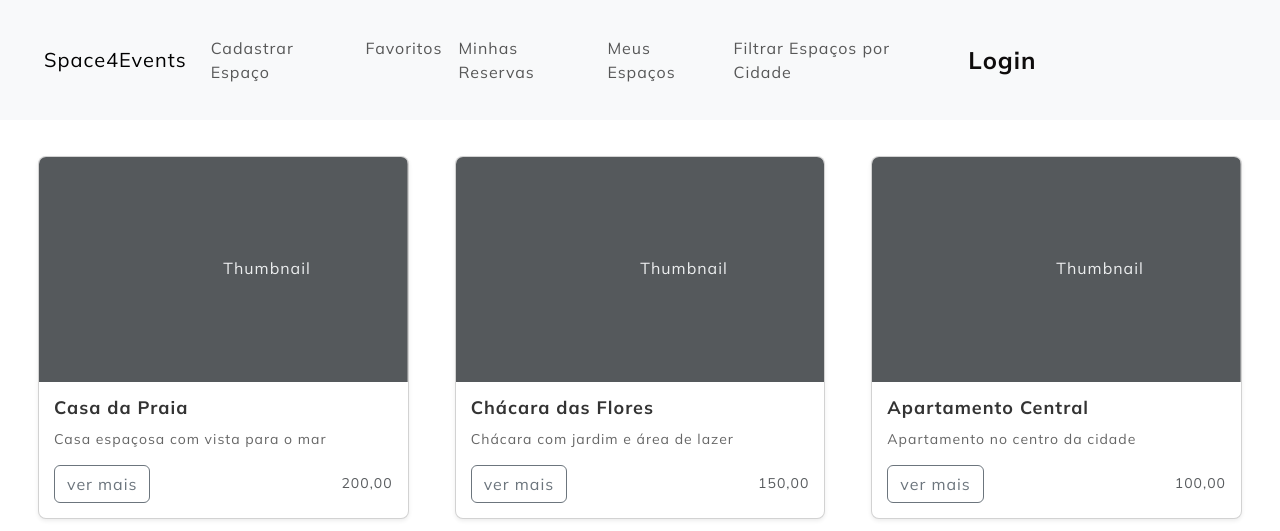
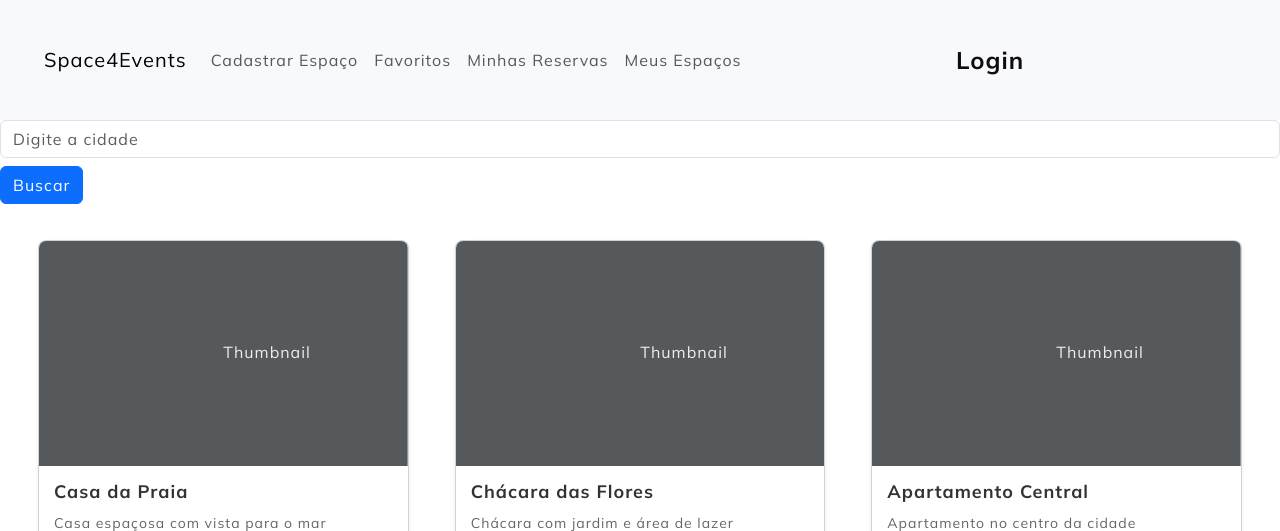
Before and after one commit to majupeixoto/Space4Events, a Django app: page / in a window 1280 px wide. Shown: the top 531 px of the page. Run offline with Django 5.2, Linux system fonts and the light colour scheme; data comes from the database, SQL or seed files in the repository; parts of the project's set-up code (start-up, migrations or seed data) failed here and were passed over.

Commit message:
colocando barra de pesquisa na home

```diff
--- a/Projeto/apps/templates/apps/home.html
+++ b/Projeto/apps/templates/apps/home.html
@@ -1,6 +1,12 @@
 {% extends 'global/base.html' %}
 
 {% block content %}
+
+<form method="get" action="{% url 'filtrar_espacos_por_cidade' %}" class="mb-3">
+    <input type="text" name="cidade" placeholder="Digite a cidade" aria-label="Cidade" class="form-control mb-2">
+    <button type="submit" class="btn btn-primary">Buscar</button>
+</form>
+
 <div class="row row-cols-1 row-cols-sm-2 row-cols-md-3 g-3">
     {% for espaco in espacos %}
     <div class="col">
--- a/Projeto/apps/views.py
+++ b/Projeto/apps/views.py
@@ -241,7 +241,7 @@ def profile(request):
 def filtrar_espacos_por_cidade(request):
     cidade_query = request.GET.get('cidade')
     espacos = Espaco.objects.filter(cidade__iexact=cidade_query) if cidade_query else None
-    return render(request, 'apps/filtrar_espacos_por_cidade.html', {'espacos': espacos})
+    return render(request, 'apps/home.html', {'espacos': espacos})
 
 # def pagamento_reserva(request, espaco_id):
     espaco = get_object_or_404(Espaco, id=espaco_id)
--- a/Projeto/base/global/partials/menu.html
+++ b/Projeto/base/global/partials/menu.html
@@ -21,8 +21,6 @@
                 <a class="nav-link {% if request.resolver_match.url_name == 'meus_espacos' %} active {% endif %}"
                     href="{% url 'meus_espacos' %}">Meus Espaços</a>
 
-                <a class="nav-link {% if request.resolver_match.url_name == 'filtrar_espacos_por_cidade' %} active {% endif %}"
-                    href="{% url 'filtrar_espacos_por_cidade' %}">Filtrar Espaços por Cidade</a>
             </div>
         </div>
 
```
